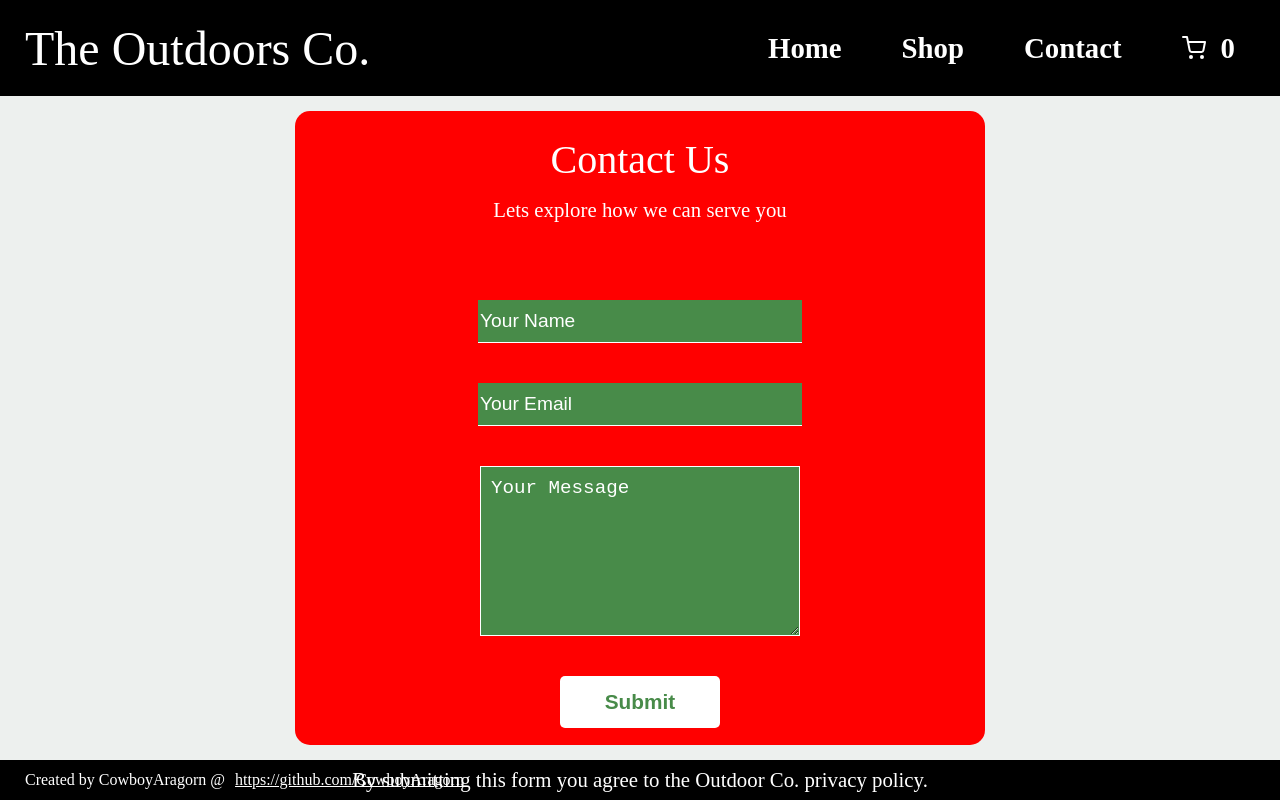
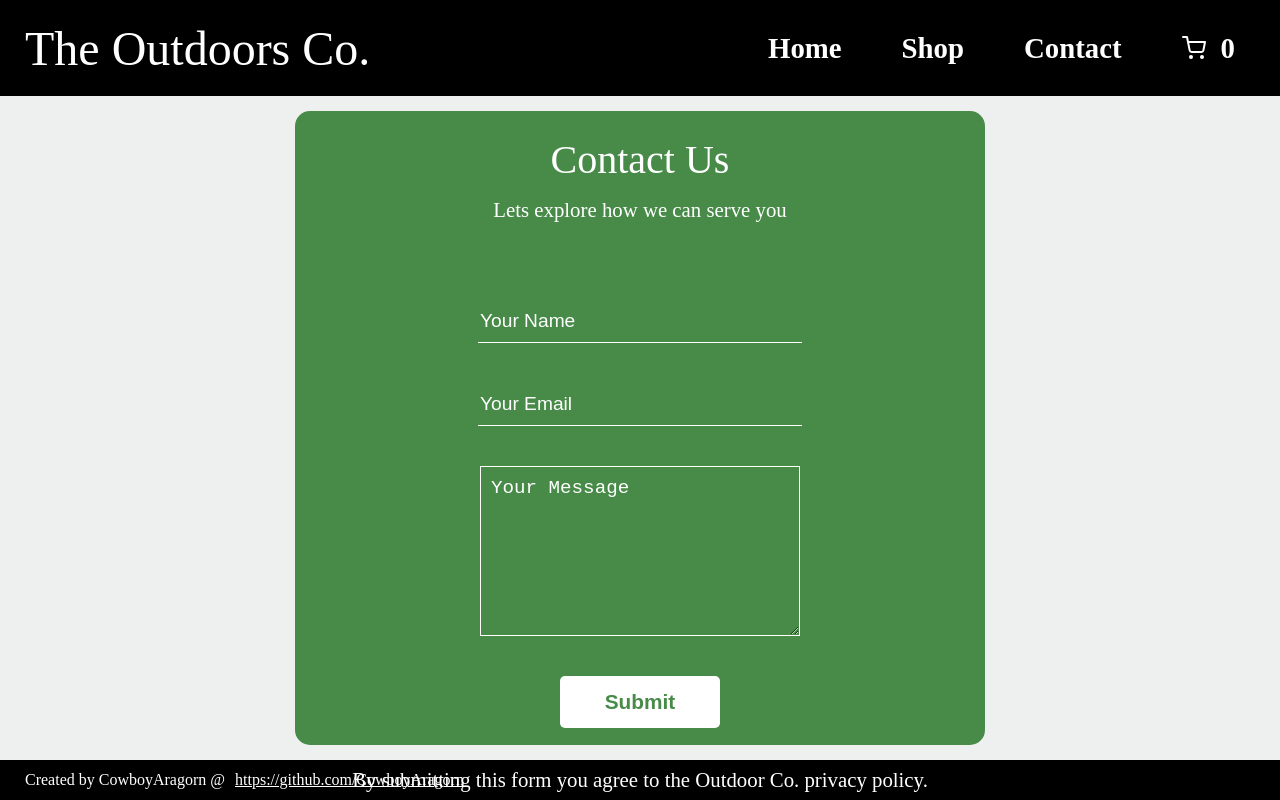
Before and after one commit to CowboyAragorn/shopping-cart, a React (Create React App) app: page /contact in a window 1280 px wide. Built offline with nearby package versions, Linux system fonts and the light colour scheme.

Commit message:
gh pages edit v5

```diff
--- a/src/components/Contact.js
+++ b/src/components/Contact.js
@@ -17,7 +17,6 @@ const ContactFormContainer = styled.div`
   justify-content: flex-start;
   gap: 40px;
   background-color: ${(props) => props.theme.colors.middleGreen};
-  background-color: red;
   padding: 25px;
   margin: 15px;
   border: none;
--- a/src/components/Home.js
+++ b/src/components/Home.js
@@ -77,7 +77,7 @@ const Home = () => {
             Our best outdoor supplies, ready for all your adventures to come -
             check out the latest deals on the brands you love
           </StyledP>
-          <StyledLink to="./shop">Explore our Collection</StyledLink>
+          <StyledLink to="/shop">Explore our Collection</StyledLink>
         </AdvertContainer>
       </AdvertWrapper>
     </HomeContainer>
```
